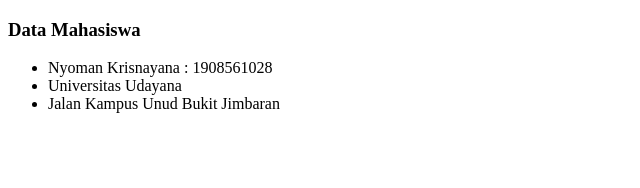
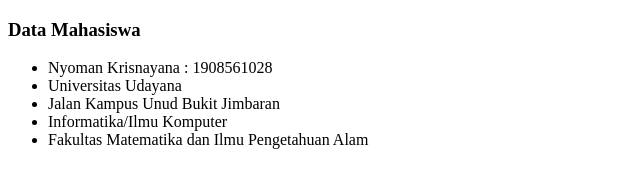
Before and after one commit to krsnayna/TugasGitHub, a plain HTML site: page index.html in a window 1280 px wide. Shown: the whole page, without its empty margins (0-640 px from the left). Drawn offline with Linux system fonts and the light colour scheme.

Commit message:
penambahan prodi dan fakultas

```diff
--- a/index.html
+++ b/index.html
@@ -12,6 +12,8 @@
         <li>Nyoman Krisnayana : 1908561028</li>
         <li>Universitas Udayana</li>
         <li>Jalan Kampus Unud Bukit Jimbaran</li>
+        <li>Informatika/Ilmu Komputer</li>
+        <li>Fakultas Matematika dan Ilmu Pengetahuan Alam</li>
     </ul>
 </body>
 </html>
```
